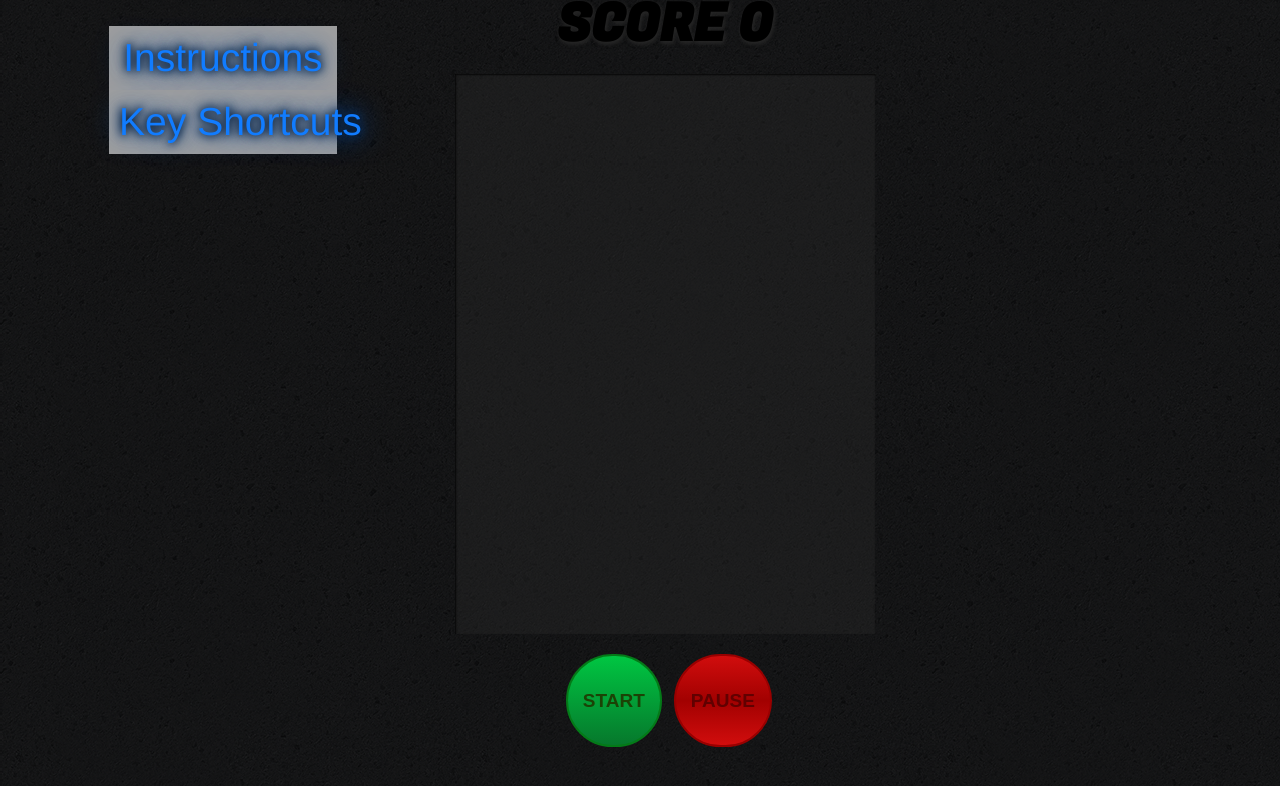
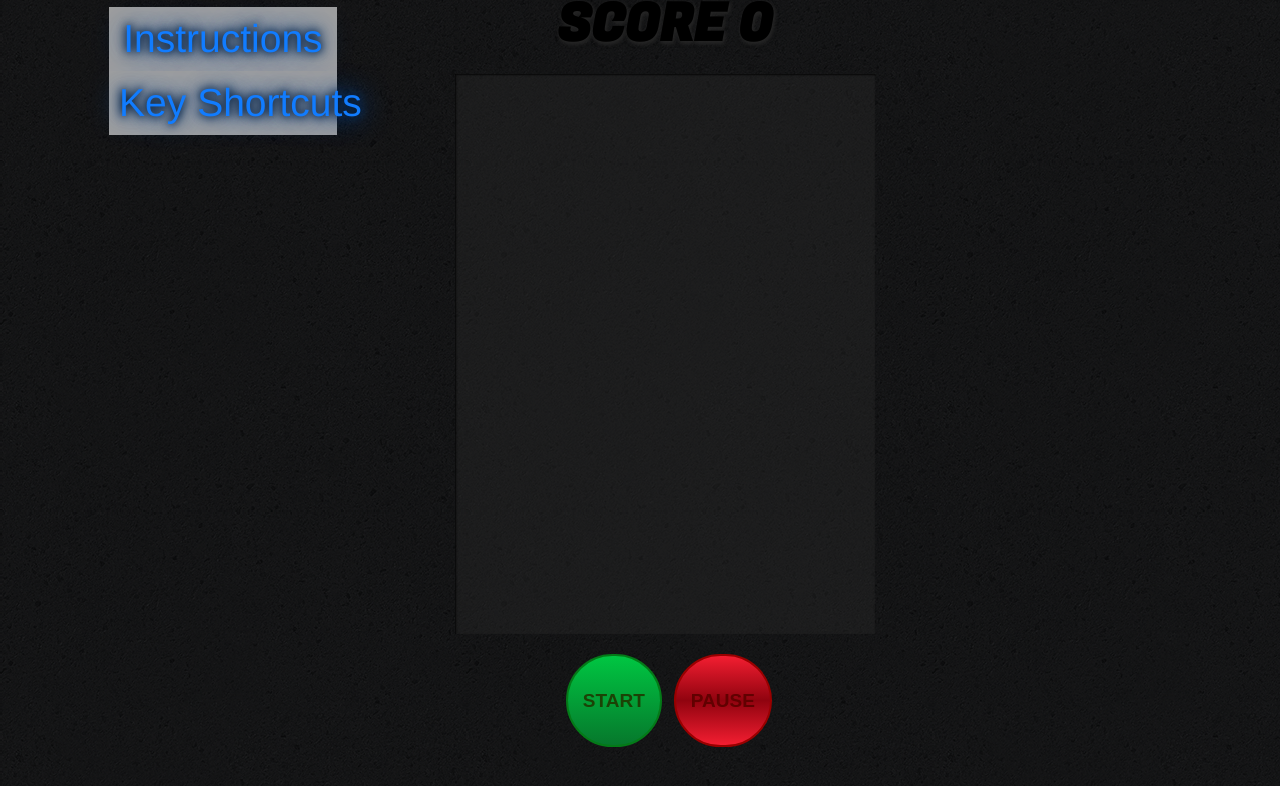
Before and after one commit to susanmash/jstetris, a plain HTML site: page index.html in a window 1280 px wide. In both pictures the pointer is over the button "PAUSE". Shown: the part 186-972 px from the top of the page. Drawn offline with nearby package versions, Linux system fonts and the light colour scheme; grey boxes are pictures that could not be loaded; a web font is replaced by a local one.

Commit message:
button hover styling updated

```diff
--- a/css/tetris.css
+++ b/css/tetris.css
@@ -117,8 +117,8 @@ body{
 #pause:visited,
 #pause:focus{
   background:    #a20101;
-  background:    -webkit-linear-gradient(#d10d0d, #a20101 50%, #d10d0d);
-  background:    linear-gradient(#d10d0d, #a20101 50%, #d10d0d);
+  background:    -webkit-linear-gradient(#F31E31, #90030F 50%, #F31E31);
+  background:    linear-gradient(#F31E31, #90030F 50%, #F31E31);
   border:        2px solid #900;
   border-radius: 999px;
   color:         #610101;
@@ -130,8 +130,8 @@ body{
 #start:visited,
 #start:focus{
   background:    #01700d;
-  background:    -webkit-linear-gradient(#19a50b, #01700d 50%, #19a50b);
-  background:    linear-gradient(#19a50b, #01700d 50%, #19a50b);
+  background:    -webkit-linear-gradient(#00C642, #06782C 50%, #00C642);
+  background:    linear-gradient(#00C642, #06782C 50%, #00C642);
   border:        2px solid #047a18;
   border-radius: 999px;
   color:         #1b4903;
@@ -181,7 +181,7 @@ body{
   min-width: 228px;
   padding: 1%;
   flex-direction: column;
-  margin-top: 2.5%;
+  margin-top: 1%;
   margin-left: 7%;
 }
 .game {
```
